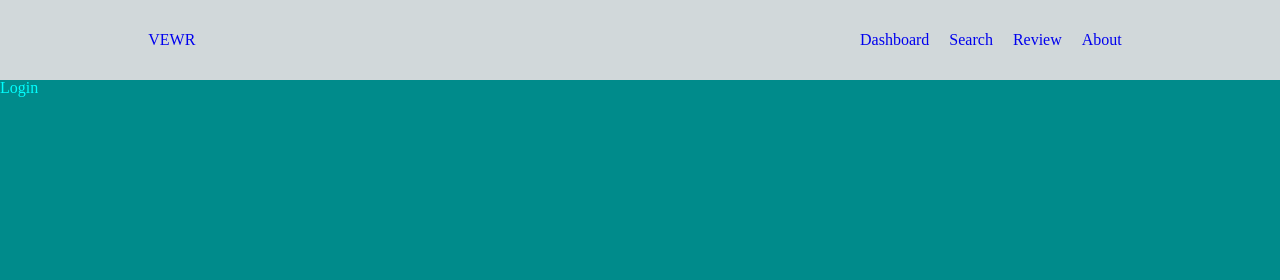
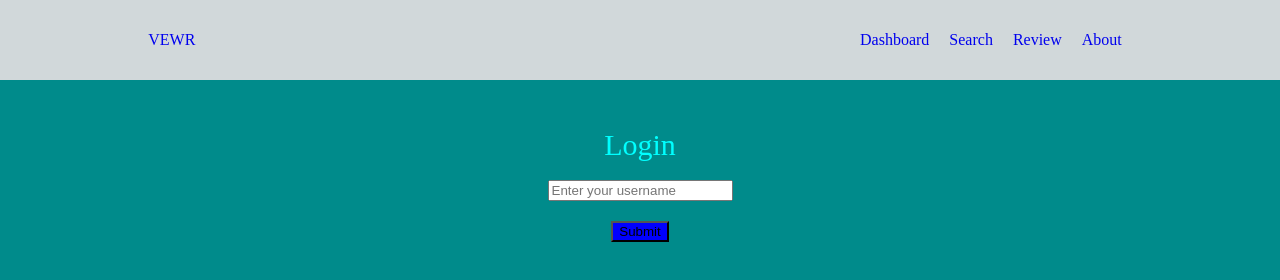
Before and after one commit to fluid-designs/Vewr, a React app: page / in a window 1280 px wide. Built offline with nearby package versions, Linux system fonts and the light colour scheme.

Commit message:
Scaffold login component complete

```diff
--- a/src/components/login/login.js
+++ b/src/components/login/login.js
@@ -1,9 +1,52 @@
 import React, { Fragment, Component } from "react";
 
-export default function Login() {
-  return (
-    <Fragment>
-      <div className="Login">Login</div>
-    </Fragment>
-  );
+export default class Login extends Component {
+  constructor(props) {
+    super(props);
+
+    this.state = {
+      username: ""
+    };
+  }
+
+  handleChange = (e) => {
+    this.setState({
+      username: e.target.value
+    });
+  }
+
+  handleSubmit = (e) => {
+    e.preventDefault();
+
+    console.log("Username: ", this.state.username);
+
+    this.props.history.push("/dashboard");
+  }
+
+  render() {
+    return (
+      <Fragment>
+        <div className="login">
+          <h1>Login</h1>
+
+          <form onSubmit={this.handleSubmit}>
+            <div>
+              <input
+                type="text"
+                name="username"
+                value={this.state.username}
+                placeholder="Enter your username"
+                onChange={this.handleChange}
+                required
+              />
+            </div>
+
+            <div>
+              <button type="submit">Submit</button>
+            </div>
+          </form>
+        </div>
+      </Fragment>
+    );
+  }
 }
--- a/src/components/navbar/navbar.js
+++ b/src/components/navbar/navbar.js
@@ -5,7 +5,7 @@ import { Link } from "react-router-dom";
 export default function Navbar() {
   return (
     <Fragment>
-      <nav className="Navbar">
+      <nav className="navbar">
         <Link to="/">
           <h1>VEWR</h1>
         </Link>
--- a/src/styles/app.scss
+++ b/src/styles/app.scss
@@ -28,3 +28,18 @@ nav > ul > a {
   margin-right: 10px;
   text-decoration: none;
 }
+
+.login {
+  margin-top: 50px;
+  text-align: center;
+
+  h1 {
+    margin-bottom: 20px;
+    font-size: 30px;
+  }
+
+  button {
+    margin-top: 20px;
+    background: blue;
+  }
+}
```
